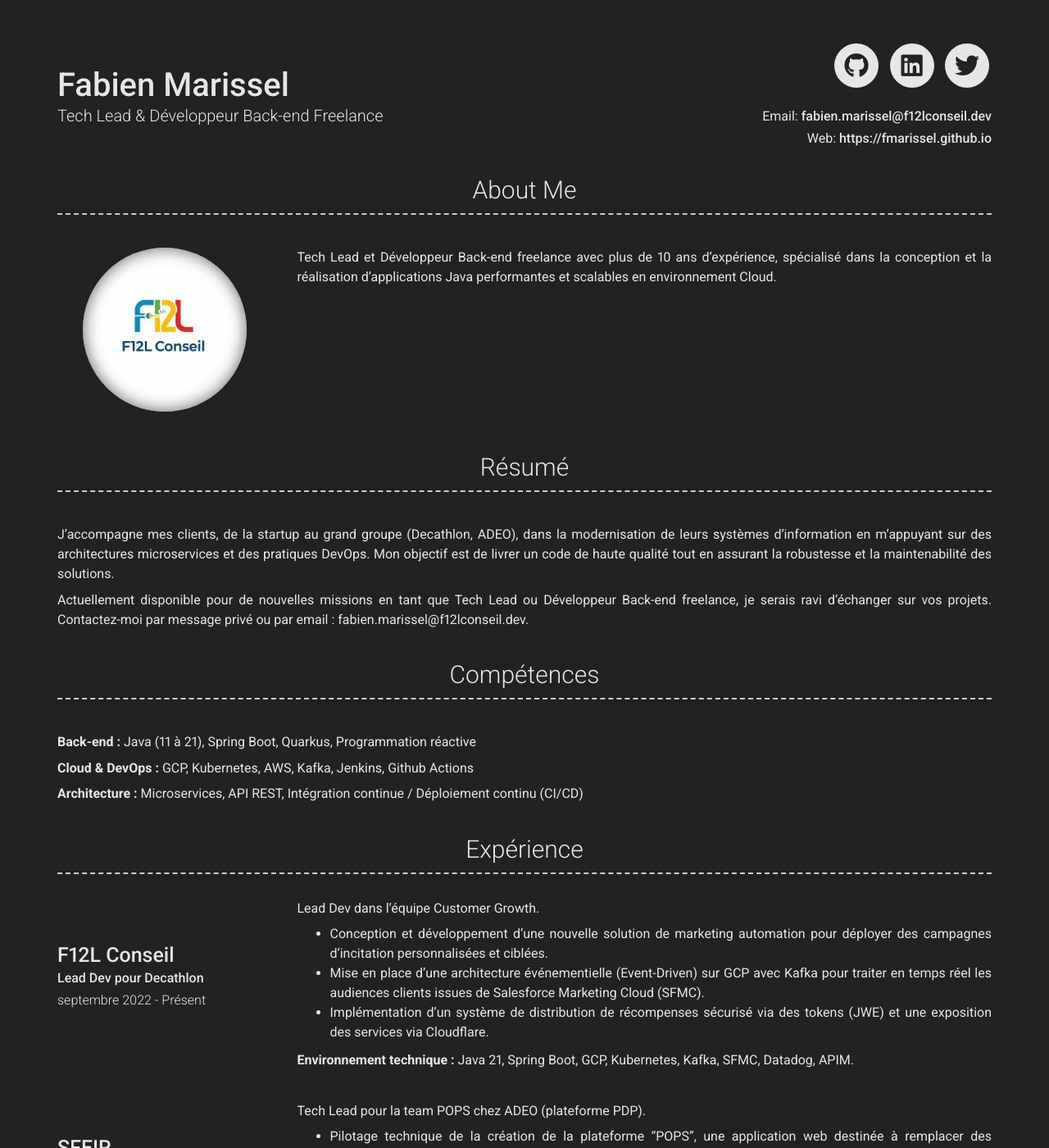
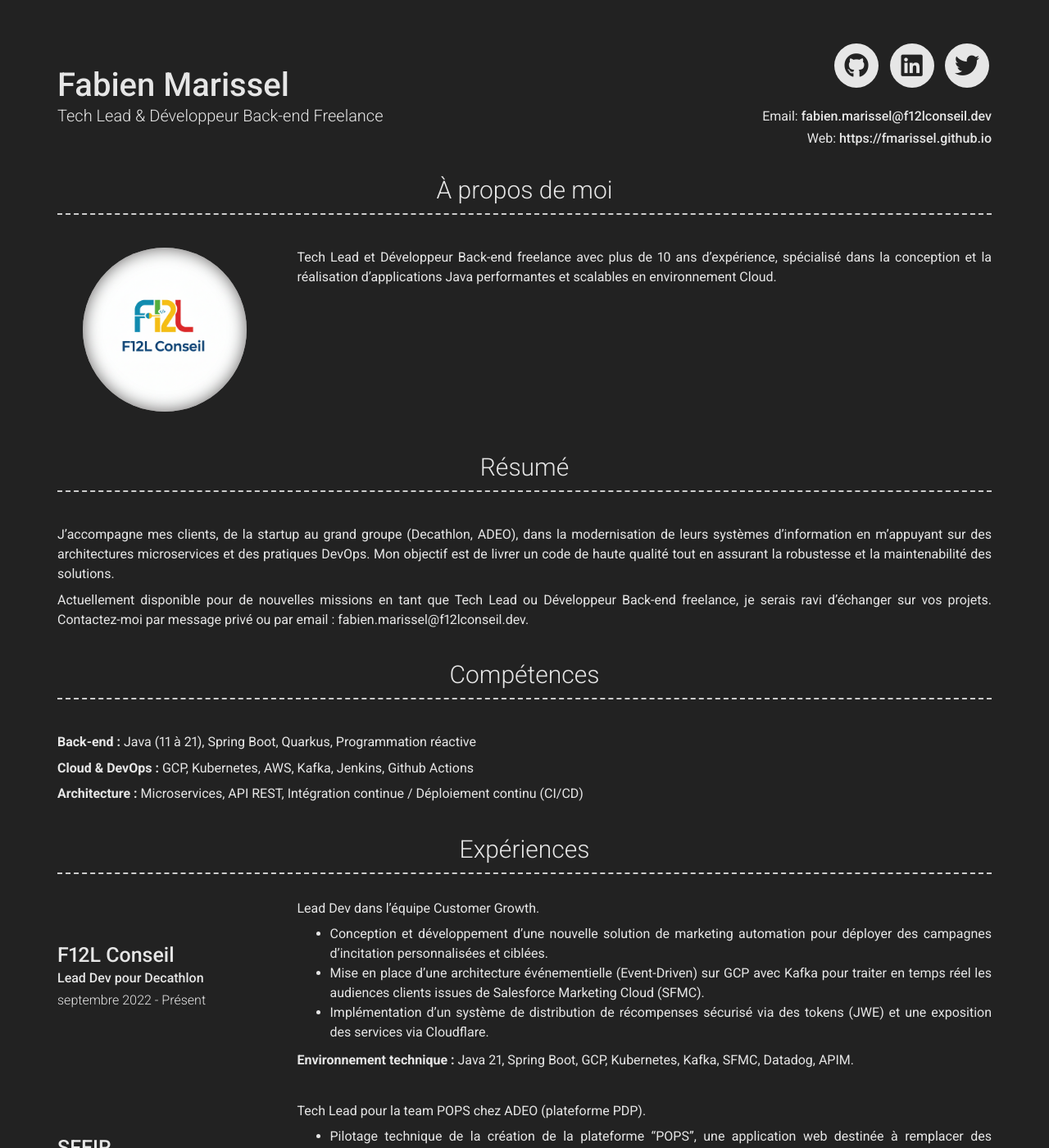
Before and after one commit to fmarissel/fmarissel.github.io, a Jekyll site: the page built from index.md, in a window 1280 px wide and 1400 px high. Shown: the whole window at 82% size. Built offline with Jekyll 4.4.1, drawn with Linux system fonts in a browser that asks for light colours; nearby versions of some CDN libraries.

Commit message:
translate titles

```diff
--- a/_config.yml
+++ b/_config.yml
@@ -13,6 +13,7 @@ name: Fabien Marissel
 email: fabien.marissel@f12lconseil.dev
 website: https://fmarissel.github.io
 
+about_title: À propos de moi
 about_profile_image: images/f12lconseil_logo_blanc.png
 about_content: | # this will include new lines to allow paragraphs
   Tech Lead et Développeur Back-end freelance avec plus de 10 ans d'expérience, spécialisé dans la conception et la réalisation d'applications Java performantes et scalables en environnement Cloud.
@@ -50,7 +51,7 @@ content:
 
       **Architecture :** Microservices, API REST, Intégration continue / Déploiement continu (CI/CD)
 
-  - title: Expérience
+  - title: Expériences
     layout: list
     content:
       - layout: left
```
